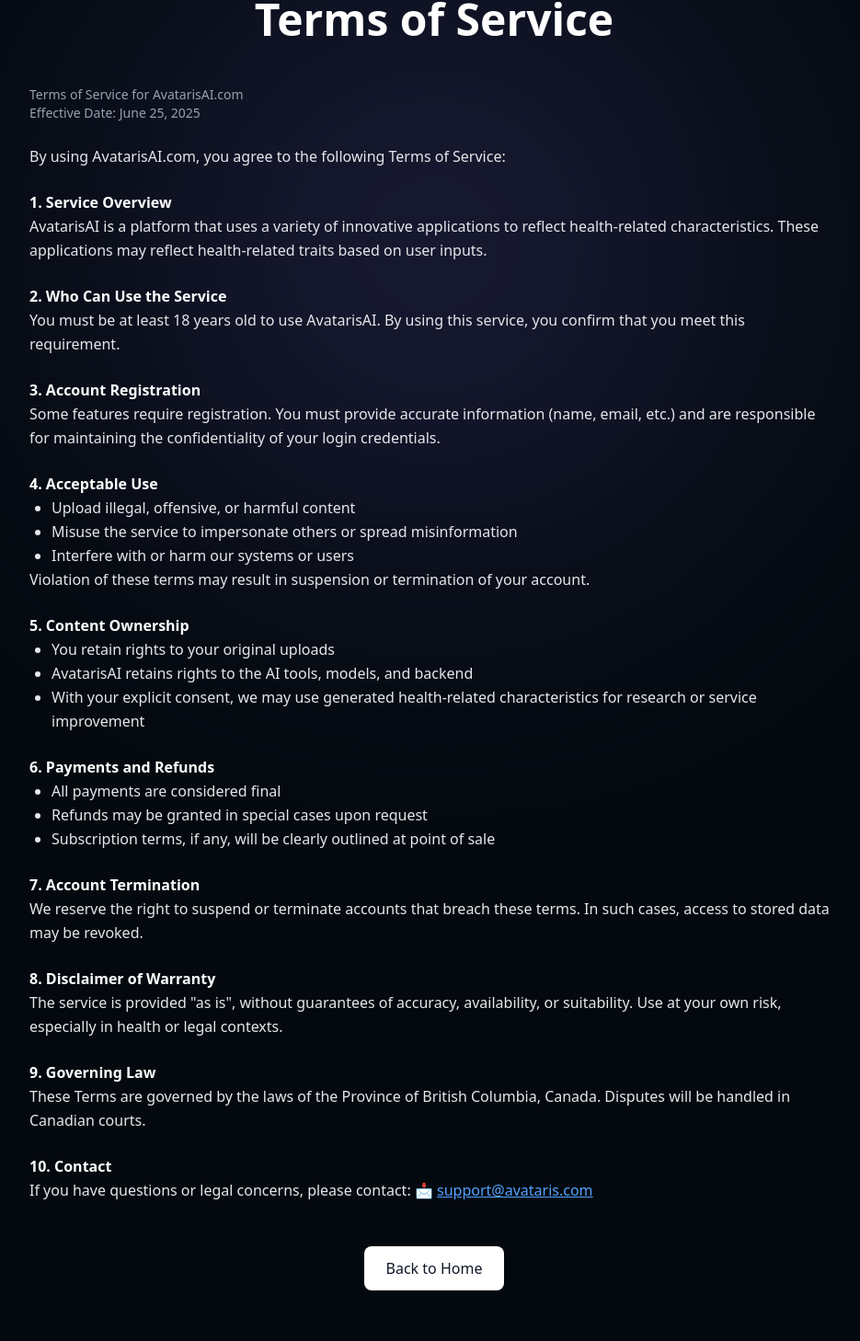
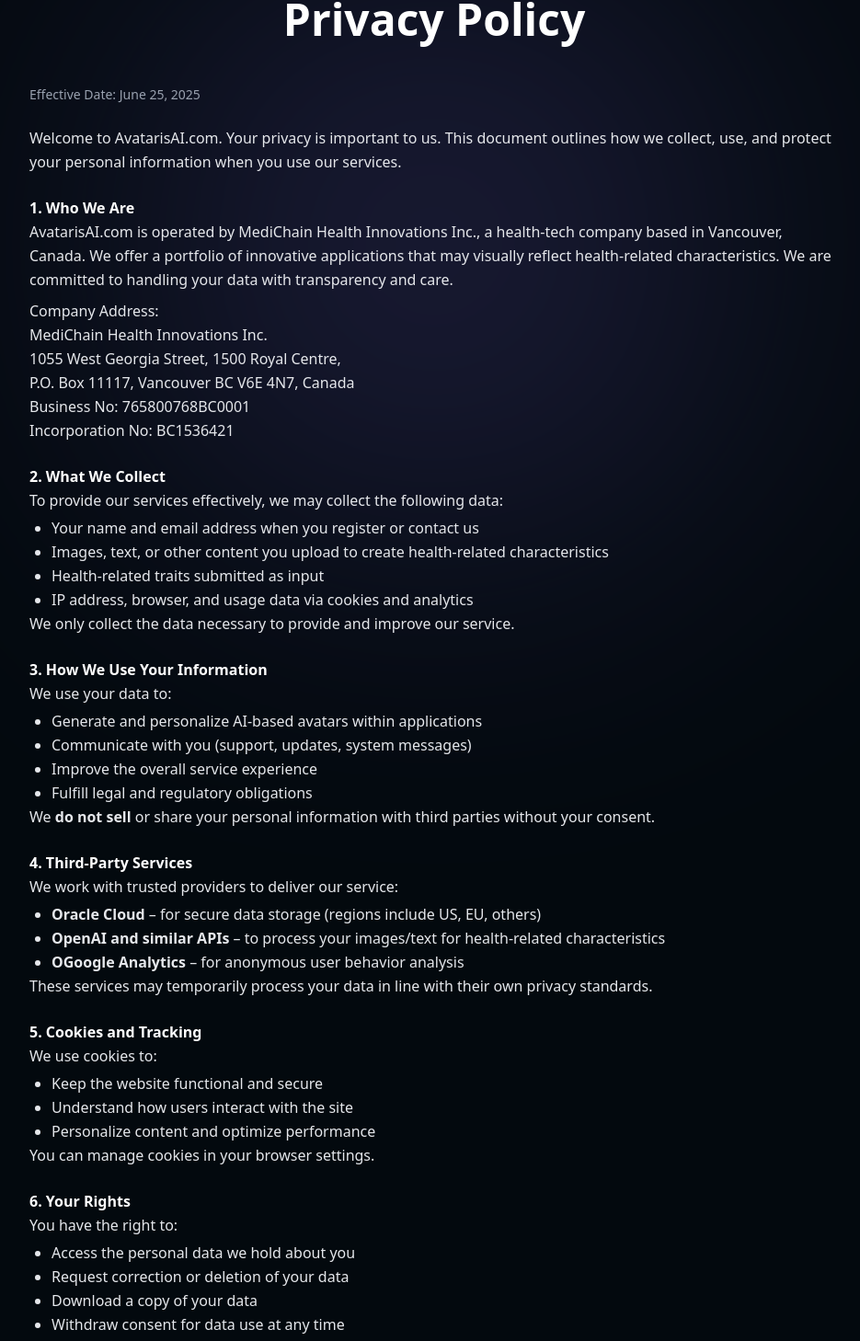
Before and after one commit to ztadic979/AvatarisAI, a Next.js app: page /privacy in a window 1280 px wide. Shown: the part 118-1576 px from the top of the page at 92% size, without its empty margins (168-1103 px from the left). Built offline with nearby package versions, Linux system fonts and the light colour scheme.

Commit message:
privacy updated

```diff
--- a/src/app/privacy/page.tsx
+++ b/src/app/privacy/page.tsx
@@ -35,132 +35,160 @@
       {/* Main Content */}
       <main className="relative z-10 max-w-4xl mx-auto px-4 sm:px-2 pt-10 pb-16">
         <h1 className="text-3xl sm:text-4xl md:text-5xl font-bold text-center mb-12">
-          Terms of Service
+          Privacy Policy
         </h1>
 
         <section className="space-y-6 text-sm sm:text-base leading-relaxed text-gray-200">
-          <p className="text-sm text-gray-400">
-            Terms of Service for AvatarisAI.com
-            <br />
-            Effective Date: June 25, 2025
-          </p>
+          <p className="text-sm text-gray-400">Effective Date: June 25, 2025</p>
           <p>
-            By using AvatarisAI.com, you agree to the following Terms of
-            Service:
+            Welcome to AvatarisAI.com. Your privacy is important to us. This
+            document outlines how we collect, use, and protect your personal
+            information when you use our services.
           </p>
 
           <div>
-            <h2 className="font-semibold text-white">1. Service Overview</h2>
+            <h2 className="font-semibold text-white">1. Who We Are</h2>
             <p>
-              AvatarisAI is a platform that uses a variety of innovative
-              applications to reflect health-related characteristics. These
-              applications may reflect health-related traits based on user
-              inputs.
+              AvatarisAI.com is operated by MediChain Health Innovations Inc., a
+              health-tech company based in Vancouver, Canada. We offer a
+              portfolio of innovative applications that may visually reflect
+              health-related characteristics. We are committed to handling your
+              data with transparency and care.
+            </p>
+            <p className="mt-2">
+              Company Address: <br />
+              MediChain Health Innovations Inc.
+              <br /> 1055 West Georgia Street, 1500 Royal Centre,
+              <br /> P.O. Box 11117, Vancouver BC V6E 4N7, Canada <br />
+              Business No: 765800768BC0001
+              <br /> Incorporation No: BC1536421
+            </p>
+          </div>
+
+          <div>
+            <h2 className="font-semibold text-white">2. What We Collect</h2>
+            <p>
+              To provide our services effectively, we may collect the following
+              data:
+            </p>
+            <ul className="list-disc pl-6 mt-1">
+              <li>
+                Your name and email address when you register or contact us
+              </li>
+              <li>
+                Images, text, or other content you upload to create
+                health-related characteristics
+              </li>
+              <li>Health-related traits submitted as input </li>
+              <li>
+                IP address, browser, and usage data via cookies and analytics{" "}
+              </li>
+            </ul>
+            <p>
+              We only collect the data necessary to provide and improve our
+              service.
             </p>
           </div>
 
           <div>
             <h2 className="font-semibold text-white">
-              2. Who Can Use the Service
+              3. How We Use Your Information
             </h2>
+            <p>We use your data to:</p>
+            <ul className="list-disc pl-6 mt-1">
+              <li>
+                Generate and personalize AI-based avatars within applications
+              </li>
+              <li>Communicate with you (support, updates, system messages)</li>
+              <li>Improve the overall service experience </li>
+              <li>Fulfill legal and regulatory obligations</li>
+            </ul>
             <p>
-              You must be at least 18 years old to use AvatarisAI. By using this
-              service, you confirm that you meet this requirement.
+              We <span className="font-bold">do not sell</span> or share your
+              personal information with third parties without your consent.
             </p>
           </div>
 
           <div>
             <h2 className="font-semibold text-white">
-              3. Account Registration
+              4. Third-Party Services
             </h2>
-            <p>
-              Some features require registration. You must provide accurate
-              information (name, email, etc.) and are responsible for
-              maintaining the confidentiality of your login credentials.
-            </p>
-          </div>
+            <p>We work with trusted providers to deliver our service:</p>
+            <ul className="list-disc pl-6 mt-1">
+              <li>
+                <span className="font-bold">Oracle Cloud</span> – for secure
+                data storage (regions include US, EU, others)
+              </li>
+              <li>
+                <span className="font-bold">OpenAI and similar APIs </span> – to
+                process your images/text for health-related characteristics
+              </li>
 
-          <div>
-            <h2 className="font-semibold text-white">4. Acceptable Use</h2>
-            <ul className="list-disc pl-6">
-              <li>Upload illegal, offensive, or harmful content</li>
               <li>
-                Misuse the service to impersonate others or spread
-                misinformation
+                <span className="font-bold">OGoogle Analytics </span> – for
+                anonymous user behavior analysis
               </li>
-              <li>Interfere with or harm our systems or users</li>
             </ul>
             <p>
-              Violation of these terms may result in suspension or termination
-              of your account.
-            </p>
-          </div>
-
-          <div>
-            <h2 className="font-semibold text-white">5. Content Ownership</h2>
-            <ul className="list-disc pl-6">
-              <li>You retain rights to your original uploads</li>
-              <li>
-                AvatarisAI retains rights to the AI tools, models, and backend
-              </li>
-              <li>
-                With your explicit consent, we may use generated health-related
-                characteristics for research or service improvement
-              </li>
-            </ul>
-          </div>
-
-          <div>
-            <h2 className="font-semibold text-white">
-              6. Payments and Refunds
-            </h2>
-            <ul className="list-disc pl-6">
-              <li>All payments are considered final</li>
-              <li>Refunds may be granted in special cases upon request</li>
-              <li>
-                Subscription terms, if any, will be clearly outlined at point of
-                sale
-              </li>
-            </ul>
-          </div>
-
-          <div>
-            <h2 className="font-semibold text-white">7. Account Termination</h2>
-            <p>
-              We reserve the right to suspend or terminate accounts that breach
-              these terms. In such cases, access to stored data may be revoked.
+              These services may temporarily process your data in line with
+              their own privacy standards.
             </p>
           </div>
 
           <div>
             <h2 className="font-semibold text-white">
-              8. Disclaimer of Warranty
+              5. Cookies and Tracking
             </h2>
+            <p>We use cookies to:</p>
+            <ul className="list-disc pl-6 mt-1">
+              <li>Keep the website functional and secure</li>
+              <li>Understand how users interact with the site</li>
+
+              <li>Personalize content and optimize performance</li>
+            </ul>
+            <p>You can manage cookies in your browser settings.</p>
+          </div>
+
+          <div>
+            <h2 className="font-semibold text-white">6. Your Rights</h2>
+            <p>You have the right to:</p>
+            <ul className="list-disc pl-6 mt-1">
+              <li>Access the personal data we hold about you</li>
+              <li>Request correction or deletion of your data</li>
+
+              <li>Download a copy of your data</li>
+              <li>Withdraw consent for data use at any time</li>
+            </ul>
             <p>
-              The service is provided &quot;as is&quot;, without guarantees of
-              accuracy, availability, or suitability. Use at your own risk,
-              especially in health or legal contexts.
+              To exercise these rights, contact us at:{" "}
+              <span className="font-bold">privacy@avatarisai.com</span>{" "}
             </p>
           </div>
 
           <div>
-            <h2 className="font-semibold text-white">9. Governing Law</h2>
+            <h2 className="font-semibold text-white">7. Data Security</h2>
             <p>
-              These Terms are governed by the laws of the Province of British
-              Columbia, Canada. Disputes will be handled in Canadian courts.
+              We use modern cloud infrastructure, encryption, and best practices
+              to safeguard your data. While no system is impenetrable, we strive
+              to provide a high level of security.
             </p>
           </div>
 
           <div>
-            <h2 className="font-semibold text-white">10. Contact</h2>
+            <h2 className="font-semibold text-white">8. Age Restriction</h2>
             <p>
-              If you have questions or legal concerns, please contact: 📩{" "}
-              <a
-                href="mailto:support@avatarisai.com"
-                className="text-blue-400 hover:text-blue-300 underline transition-colors"
-              >
-                support@avataris.com
-              </a>
+              This service is intended only for users{" "}
+              <span className="font-bold">aged 18 or older</span>. Please do not
+              use the platform if you are under 18.
+            </p>
+          </div>
+
+          <div>
+            <h2 className="font-semibold text-white">9. Policy Updates</h2>
+            <p>
+              We may update this policy from time to time. If changes are
+              significant, we’ll notify users directly or through a prominent
+              notice on our site.
             </p>
           </div>
         </section>
```
